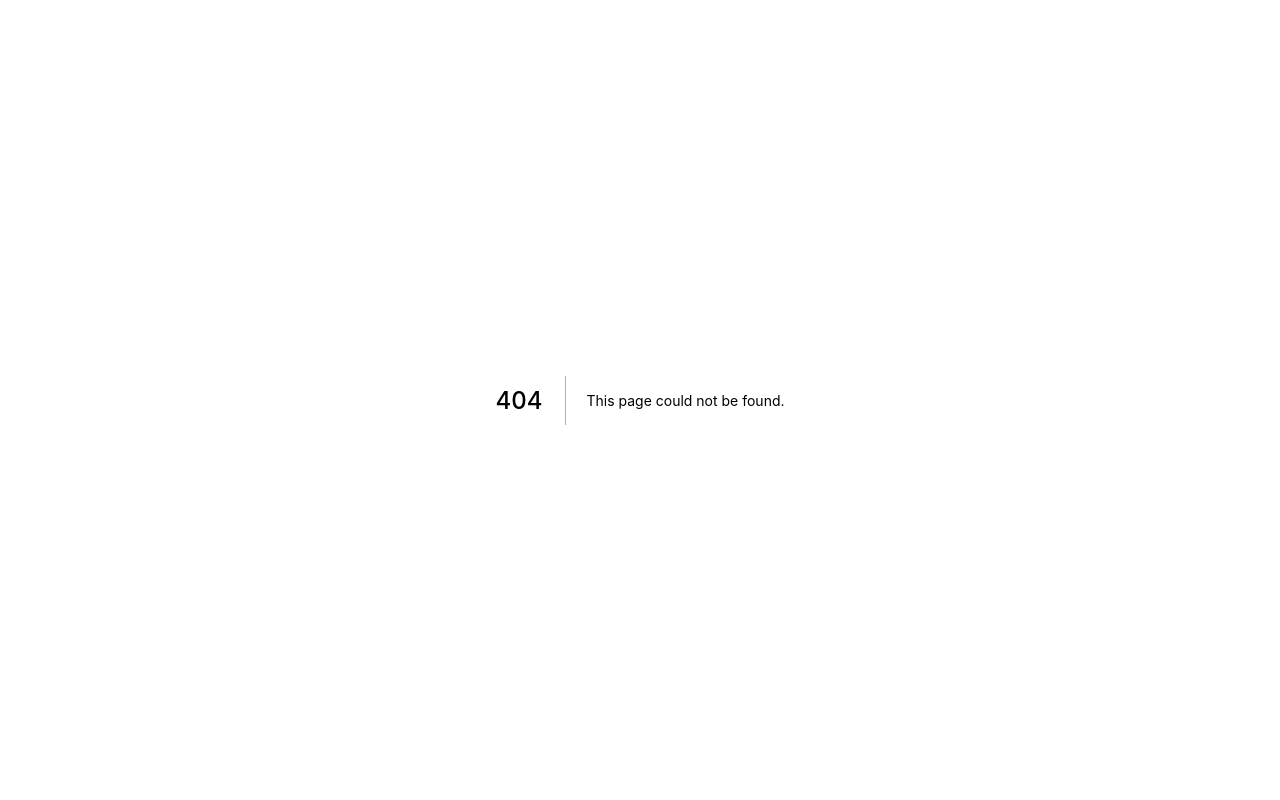
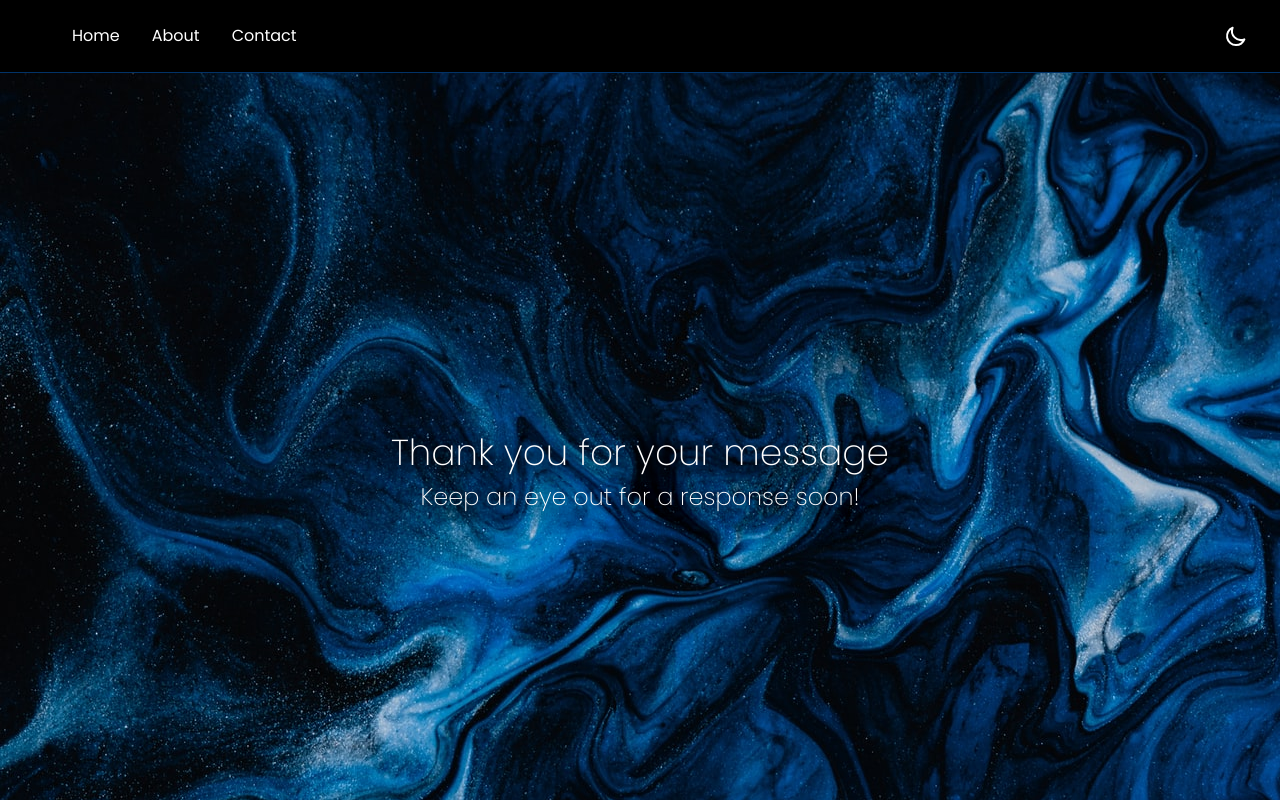
Before and after one commit to leanndemetro/portfolioV3, a Next.js app: page /success in a window 1280 px wide. Before the commit this address had no page. Shown: the top 800 px of the page. Built offline with nearby package versions, Linux system fonts and the light colour scheme.

Commit message:
contact form complete, pscale db hooked up, redirect to success when sent

```diff
--- a/pages/contact.js
+++ b/pages/contact.js
@@ -5,14 +5,14 @@ import axios from "axios";
 import { useState } from "react";
 import { useRouter } from 'next/router'
 
-export default function Example() {
-    const router = useRouter()
+export default function Contact() {
     const [name, setName] = useState("");
     const [email, setEmail] = useState("");
     const [phone, setPhone] = useState("");
     const [message, setMessage] = useState("");
-
+    const router = useRouter();
     const handleSubmit = async (e) => {
+        e.preventDefault()
         var data = JSON.stringify({
             query: `mutation{
       createcontactSubmission(name:"${name}",email:"${email}", phone:"${phone}", message:"${message}"){
@@ -30,13 +30,10 @@ export default function Example() {
             },
             data: data,
         };
+        const response = await axios(config);
+        router.push("/success");
+        };
 
-        const response = await axios(config);
-        console.log(response)
-
-
-
-    };
     return (
         <div className="flex flex-col h-screen bg-black font-sans font-extralight">
             <Nav />
@@ -139,7 +136,6 @@ export default function Example() {
                                     <button
                                         onClick={handleSubmit}
                                         type="submit"
-
                                         className=" inline-flex justify-center py-3 px-6 border border-transparent shadow-sm text-base font-medium rounded-md text-white bg-[#023368] hover:bg-[#023368] focus:outline-none focus:ring-2 focus:ring-offset-2 focus:ring-[#023368]"
                                     >
                                         Submit
--- /dev/null
+++ b/pages/success.js
@@ -0,0 +1,29 @@
+import Nav from '../components/nav'
+import Footer from '../components/footer'
+import { MailIcon, PhoneIcon } from '@heroicons/react/outline'
+import axios from "axios";
+import { useState } from "react";
+import { useRouter } from 'next/router'
+
+export default function Success() {
+
+
+    return (
+        <div className="flex flex-col h-screen bg-black font-sans font-extralight">
+            <Nav />
+            <div className="relative bg-black">
+                <div className="absolute inset-0">
+                    <div className=" bg-black absolute inset-y-0 left-0 w-1/2" />
+                </div>
+                <div className="relative max-w-7xl">
+                    <div className="w-screen h-screen bg-[url('/hero-img.jpg')] justify-center flex items-center">
+                        <p className="text-shadow-lg text-center text-white text-4xl">Thank you for your message
+                        <br></br>
+                        <span className="text-2xl">Keep an eye out for a response soon!</span></p>
+                    </div>
+                </div>
+            </div>
+            <Footer />
+        </div>
+    )
+}
```
